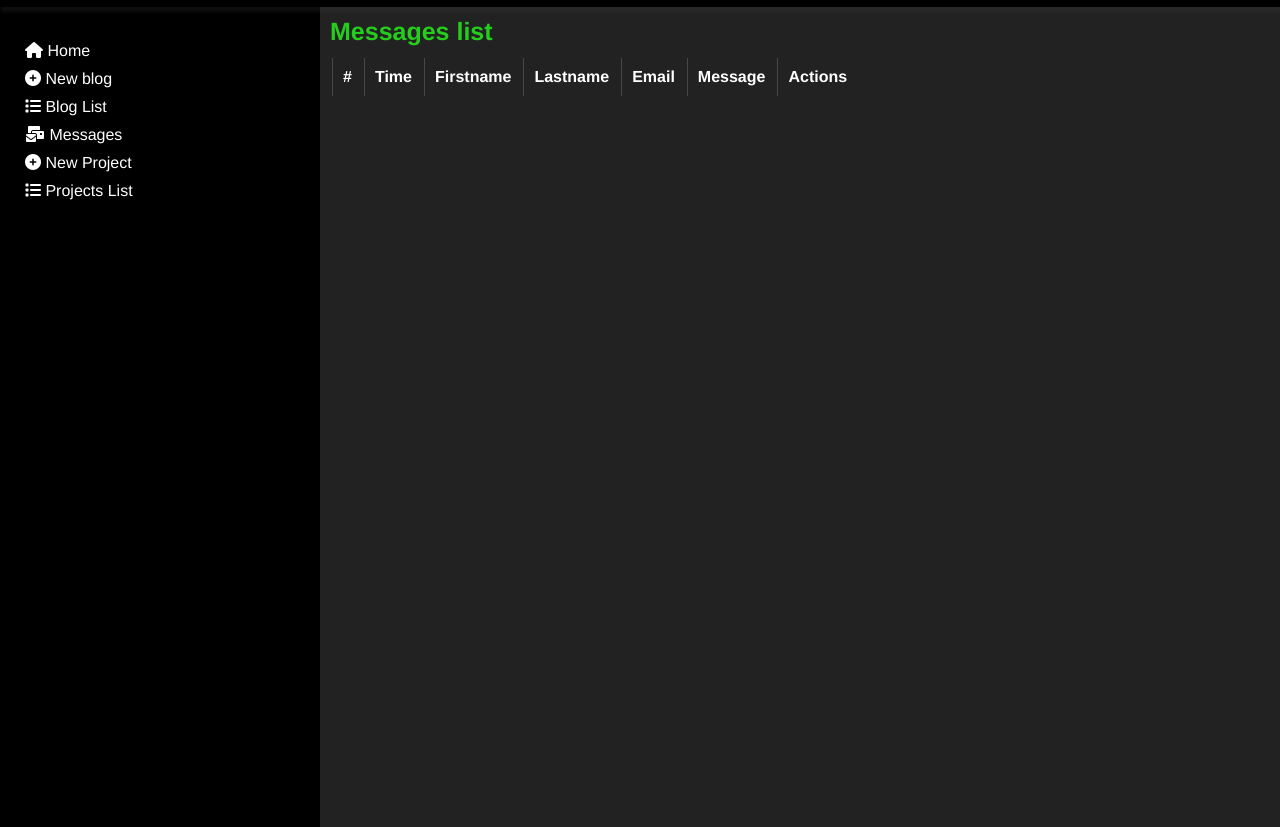
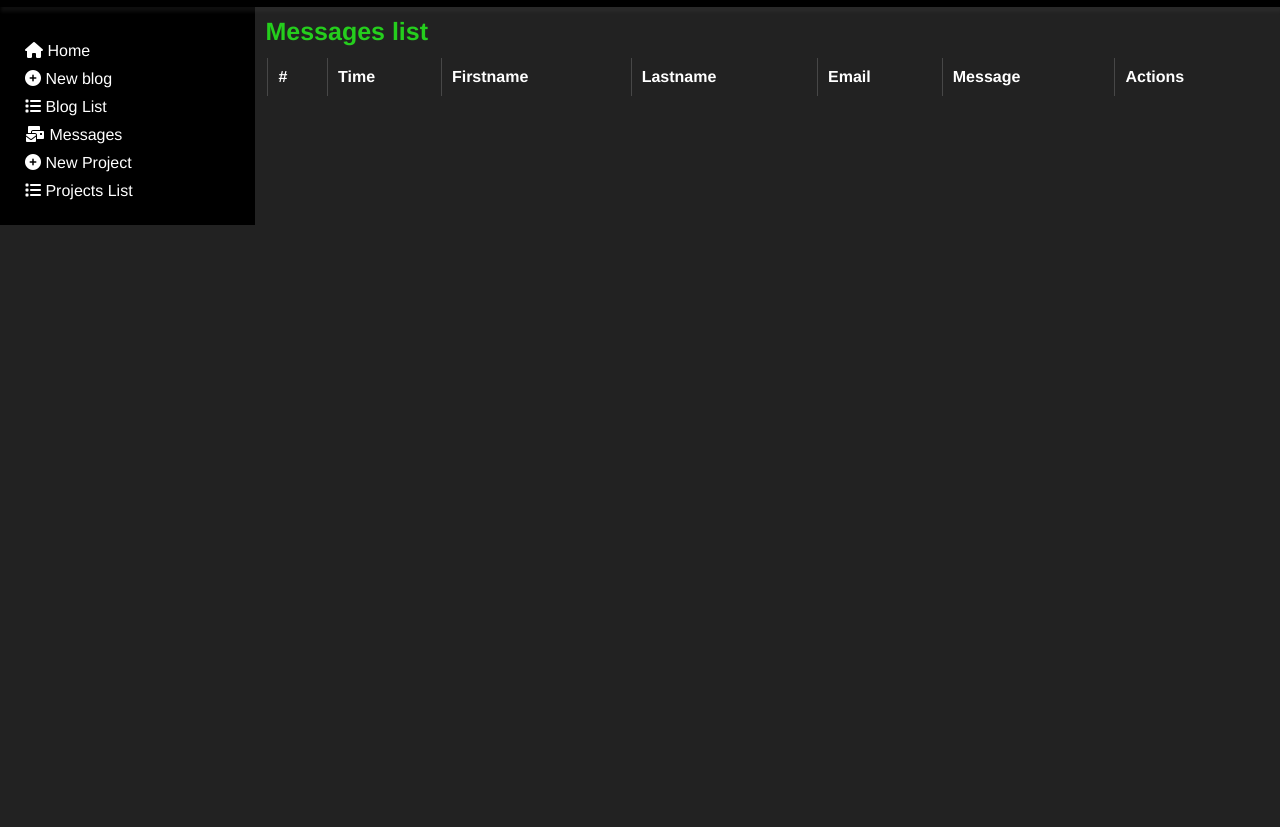
Before and after one commit to ndahimana154/my-brand-dashboard, a plain HTML site: page messages.html in a window 1280 px wide. Shown: the part 62-889 px from the top of the page. After the commit the page ends 800 px from the top, so only its background shows below. Drawn offline with Linux system fonts and the light colour scheme; no server answers; sample sign-in values are in the browser's storage.

Commit message:
MAde some adjustments

```diff
--- a/css/admin.css
+++ b/css/admin.css
@@ -47,12 +47,13 @@ button {
   display: flex;
   flex-direction: row;
   flex-wrap: nowrap;
+  height: calc(100vh-140px);
 }
 .dash-board .left {
   width: 300px;
   padding: 10px;
   background: #000;
-  height: 100vh;
+  height: calc(100vh-140px);
 }
 .dash-board .left ul {
   display: flex;
@@ -67,7 +68,8 @@ button {
 }
 .dash-board .right {
   padding: 10px;
-  height: 100vh;
+  height: calc(100vh-140px);
+  width: 100%;
   overflow: auto;
 }
 .dash-board .right .boards-row {
```
